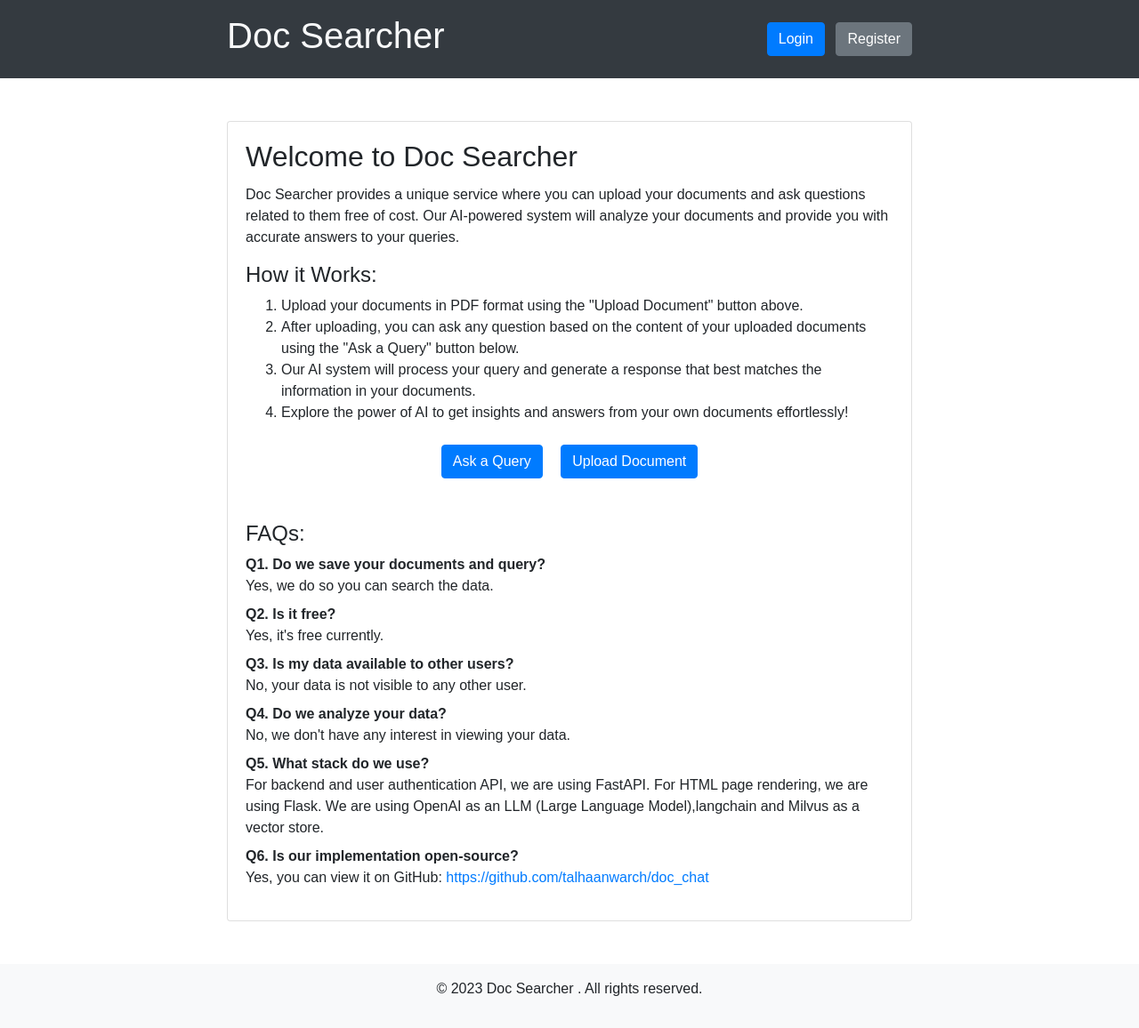
After one commit to talhaanwarch/doc_chat, a Flask app: template frontend/templates/index.html in a window 1280 px wide. The commit adds this page. Shown: the whole page at 89% size. Run offline with Flask 3, Linux system fonts and the light colour scheme; the template is opened without the code that fills it, so the values that code supplies are empty; parts of the project's set-up code (start-up, migrations or seed data) failed here and were passed over; some libraries are stand-ins or nearby versions.

Commit message:
improved html pages

```diff
--- a/app/database.py
+++ b/app/database.py
@@ -20,7 +20,7 @@ postgresql_url = f'postgresql://{db_user}:{db_password}@{db_host}:{db_port}/{db_
 
 # Replace the connection string with your PostgreSQL details
 # postgresql_url = "postgresql://postgres:talha1234@localhost:5432/sparkdb"
-engine = create_engine(postgresql_url)
+engine = create_engine(postgresql_url, pool_pre_ping=True)
 SessionLocal = sessionmaker(bind=engine, autocommit=False, autoflush=False)
 
 
--- a/authapp/db.py
+++ b/authapp/db.py
@@ -25,7 +25,7 @@ class Base(DeclarativeBase):
 class User(SQLAlchemyBaseUserTableUUID, Base):
     pass
 
-engine = create_async_engine(DATABASE_URL)
+engine = create_async_engine(DATABASE_URL, pool_pre_ping=True)
 async_session_maker = async_sessionmaker(engine, expire_on_commit=False)
 
 
--- a/frontend/app.py
+++ b/frontend/app.py
@@ -1,4 +1,4 @@
-from flask import Flask, render_template, request, redirect, session
+from flask import Flask, render_template, render_template, request, redirect, session
 from . import auth, queries, uploads
 from .utils import Settings
 
@@ -14,7 +14,7 @@ app.register_blueprint(uploads.upload_bp)
 
 @app.route("/")
 def index():
-    return redirect("/login")
+    return render_template("index.html")
 
 if __name__ == "__main__":
     app.run()
--- /dev/null
+++ b/frontend/templates/index.html
@@ -0,0 +1,81 @@
+<!DOCTYPE html>
+<html>
+<head>
+    <title>Doc Searcher  | Home</title>
+    <link rel="stylesheet" href="https://maxcdn.bootstrapcdn.com/bootstrap/4.5.2/css/bootstrap.min.css">
+    <style>
+        body {
+            font-family: Arial, sans-serif;
+        }
+
+        .header-flex {
+            display: flex;
+            justify-content: space-between;
+            align-items: center;
+        }
+
+        .container {
+            max-width: 800px;
+            margin: 0 auto;
+        }
+    </style>
+</head>
+<body>
+    <header class="bg-dark text-light">
+        <div class="container py-3 header-flex">
+            <h1>Doc Searcher </h1>
+            <nav>
+                <a class="btn btn-primary ml-2" href="/login">Login</a>
+                <a class="btn btn-secondary ml-2" href="/register">Register</a>
+            </nav>
+        </div>
+    </header>
+
+    <main class="container py-5">
+        <div class="card">
+            <div class="card-body">
+                <h2 class="card-title">Welcome to Doc Searcher </h2>
+                <p class="card-text">Doc Searcher  provides a unique service where you can upload your documents and ask questions related to them free of cost. Our AI-powered system will analyze your documents and provide you with accurate answers to your queries.</p>
+
+                <h4>How it Works:</h4>
+                <ol>
+                    <li>Upload your documents in PDF format using the "Upload Document" button above.</li>
+                    <li>After uploading, you can ask any question based on the content of your uploaded documents using the "Ask a Query" button below.</li>
+                    <li>Our AI system will process your query and generate a response that best matches the information in your documents.</li>
+                    <li>Explore the power of AI to get insights and answers from your own documents effortlessly!</li>
+                </ol>
+
+                <div class="text-center mt-4">
+                    <a href="/query" class="btn btn-primary mx-2">Ask a Query</a>
+                    <a href="/upload" class="btn btn-primary mx-2">Upload Document</a>
+                </div>
+
+                <h4 class="mt-5">FAQs:</h4>
+                <dl>
+                    <dt>Q1. Do we save your documents and query?</dt>
+                    <dd>Yes, we do so you can search the data.</dd>
+                    <dt>Q2. Is it free?</dt>
+                    <dd>Yes, it's free currently.</dd>
+                    <dt>Q3. Is my data available to other users?</dt>
+                    <dd>No, your data is not visible to any other user.</dd>
+                    <dt>Q4. Do we analyze your data?</dt>
+                    <dd>No, we don't have any interest in viewing your data.</dd>
+                    <dt>Q5. What stack do we use?</dt>
+                    <dd>For backend and user authentication API, we are using FastAPI. For HTML page rendering, we are using Flask. We are using OpenAI as an LLM (Large Language Model),langchain and Milvus as a vector store.</dd>
+                    <dt>Q6. Is our implementation open-source?</dt>
+                    <dd>Yes, you can view it on GitHub: <a href="https://github.com/talhaanwarch/doc_chat" target="_blank">https://github.com/talhaanwarch/doc_chat</a></dd>
+                </dl>
+            </div>
+        </div>
+    </main>
+
+    <footer class="bg-light text-center py-3">
+        <div class="container">
+            <p>&copy; 2023 Doc Searcher . All rights reserved.</p>
+        </div>
+    </footer>
+
+    <script src="https://code.jquery.com/jquery-3.6.0.min.js"></script>
+    <script src="https://maxcdn.bootstrapcdn.com/bootstrap/4.5.2/js/bootstrap.min.js"></script>
+</body>
+</html>
--- a/frontend/templates/logout.html
+++ b/frontend/templates/logout.html
@@ -14,7 +14,7 @@
 <body>
     <header class="bg-dark text-light">
         <div class="container py-3 header-flex">
-            <h1>AI Company</h1>
+            <h1>Doc Searcher </h1>
             <nav>
                 <a class="btn btn-primary ml-2" href="/login">Login</a>
                 <!-- <a class="btn btn-secondary ml-2" href="/register">Register</a> -->
@@ -30,7 +30,7 @@
 
     <footer class="bg-light text-center py-3">
         <div class="container">
-            <p>&copy; 2023 AI Company. All rights reserved.</p>
+            <p>&copy; 2023 Doc Searcher . All rights reserved.</p>
         </div>
     </footer>
 
```
Also changed, not shown: frontend/templates/login.html (+27 -17 lines), frontend/templates/query.html (+40 -15 lines), frontend/templates/register.html (+29 -17 lines), frontend/templates/upload.html (+42 -16 lines).
